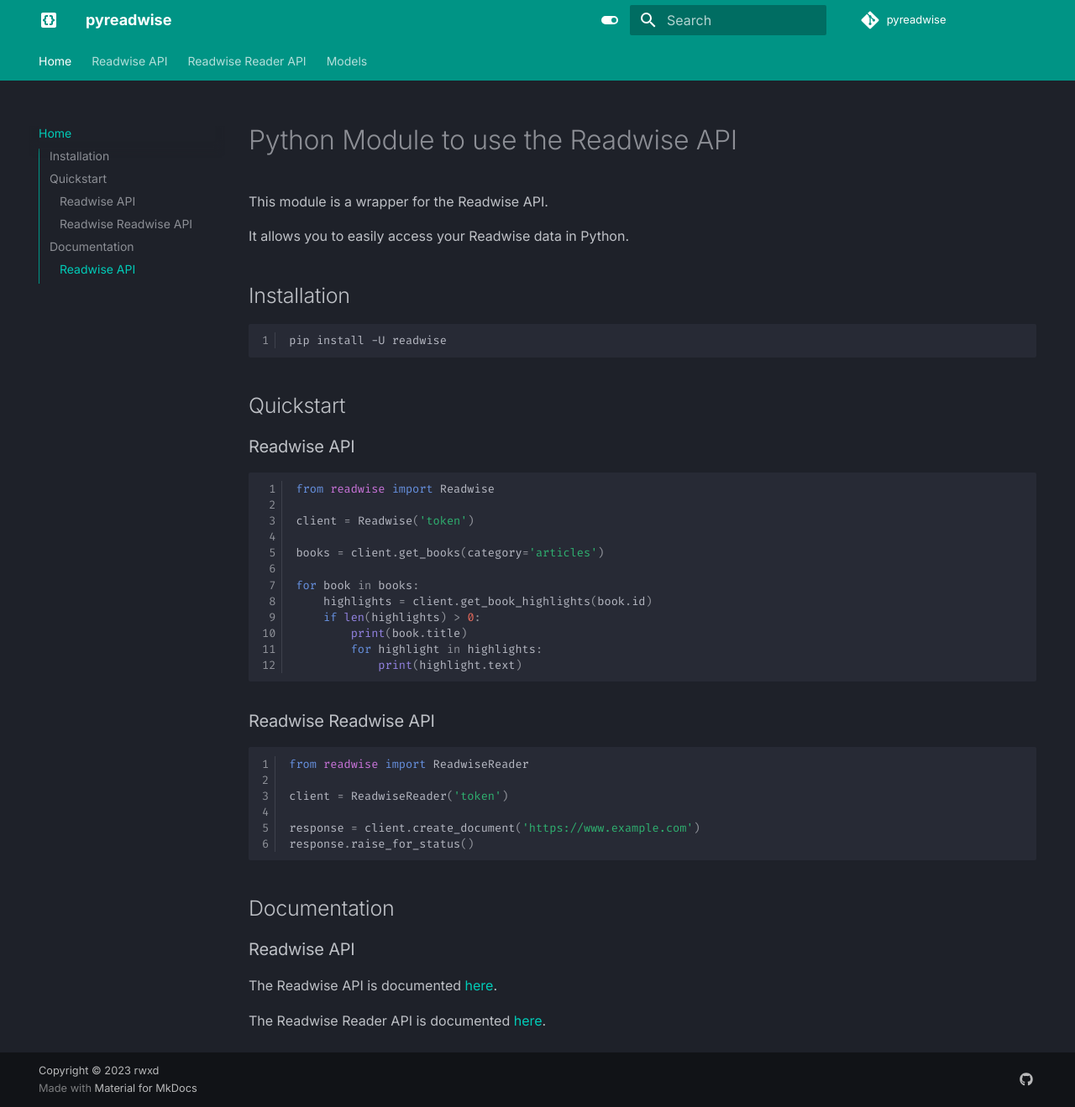
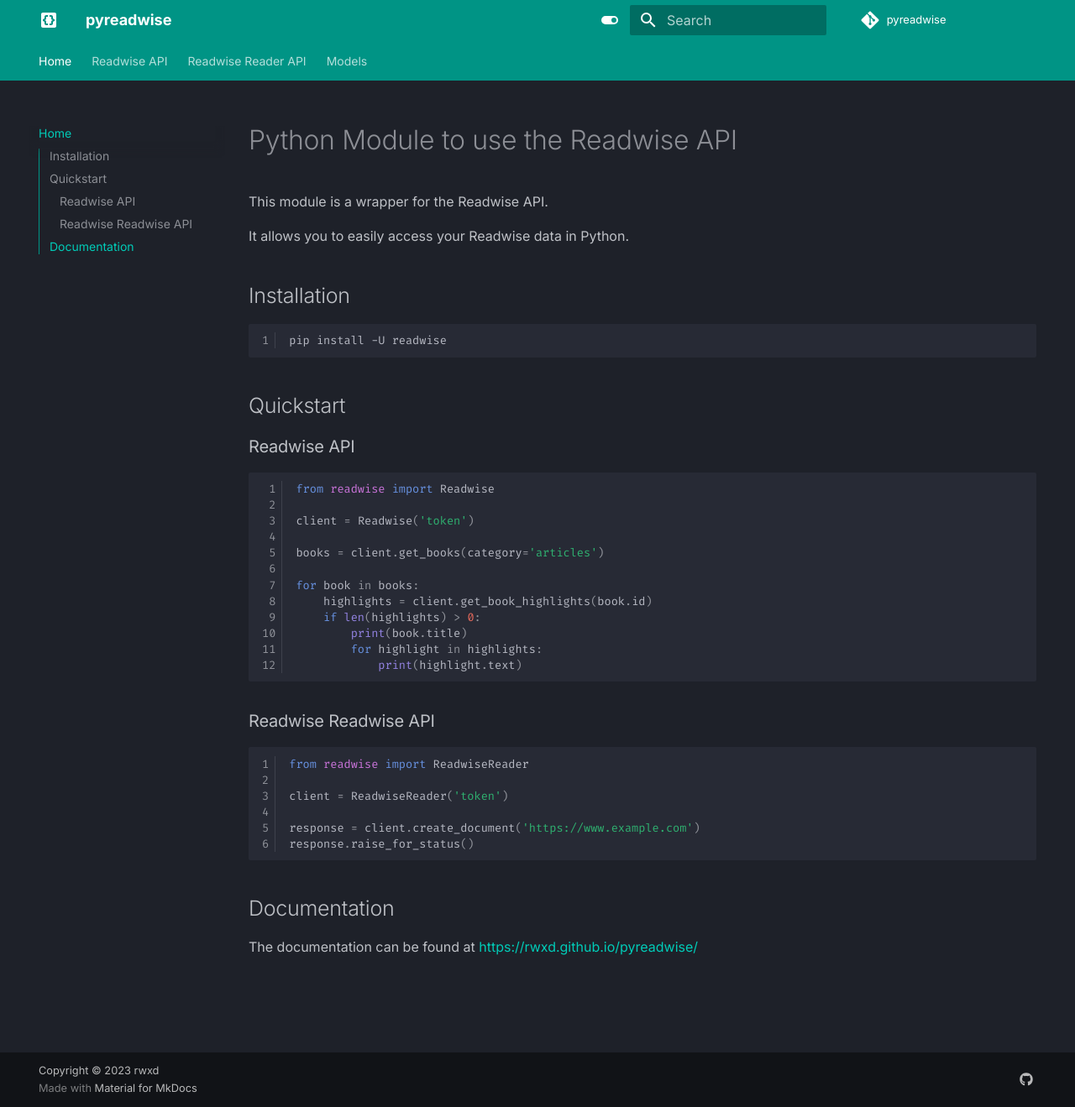
Before and after one commit to rwxd/pyreadwise, an MkDocs documentation site: the page built from docs/index.md, in a window 1280 px wide and 1319 px high. Shown: the whole window at 84% size. Built offline with MkDocs 1.6.1 and Material for MkDocs 9.7.7, drawn with Linux system fonts in a browser that asks for light colours; comment, search, counter and statistics services are not loaded.

Commit message:
fix: link update

```diff
--- a/docs/index.md
+++ b/docs/index.md
@@ -42,8 +42,4 @@
 
 ## Documentation
 
-### Readwise API
-
-The Readwise API is documented [here](readwise-api.md).
-
-The Readwise Reader API is documented [here](readwise-reader-api.md).
+The documentation can be found at <https://rwxd.github.io/pyreadwise/>
```
